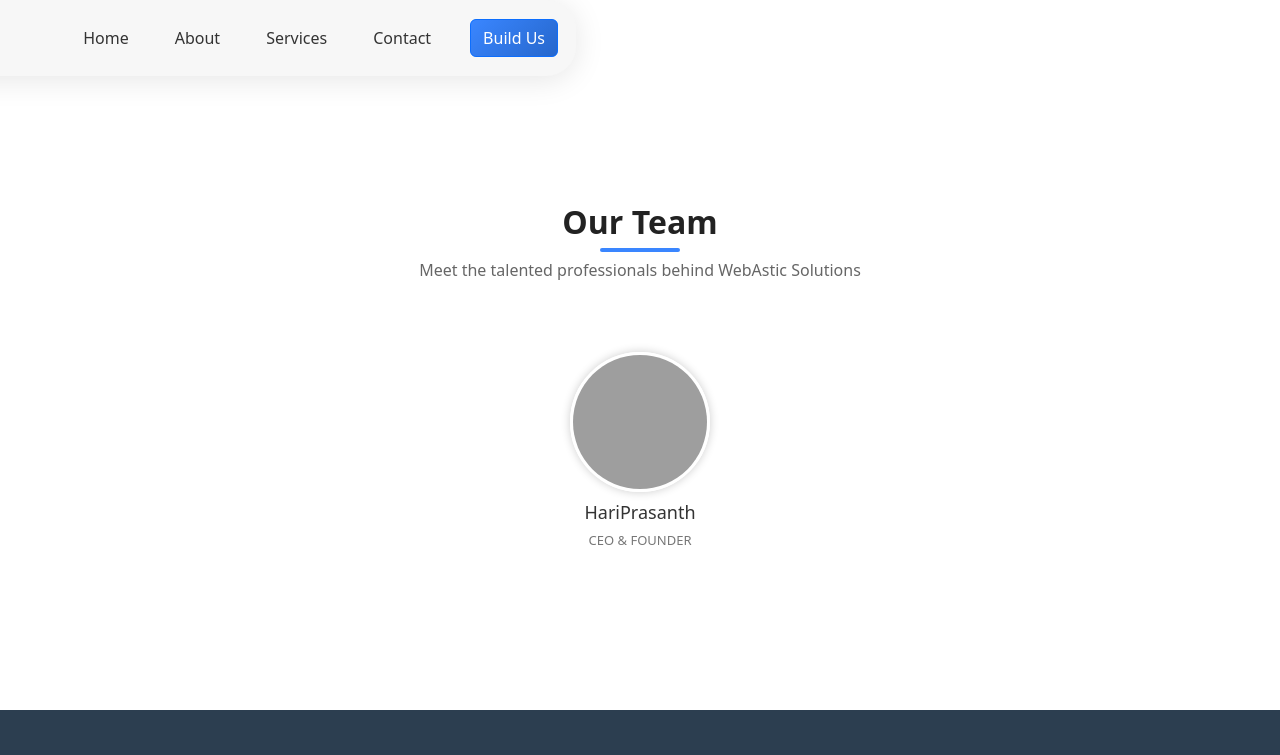
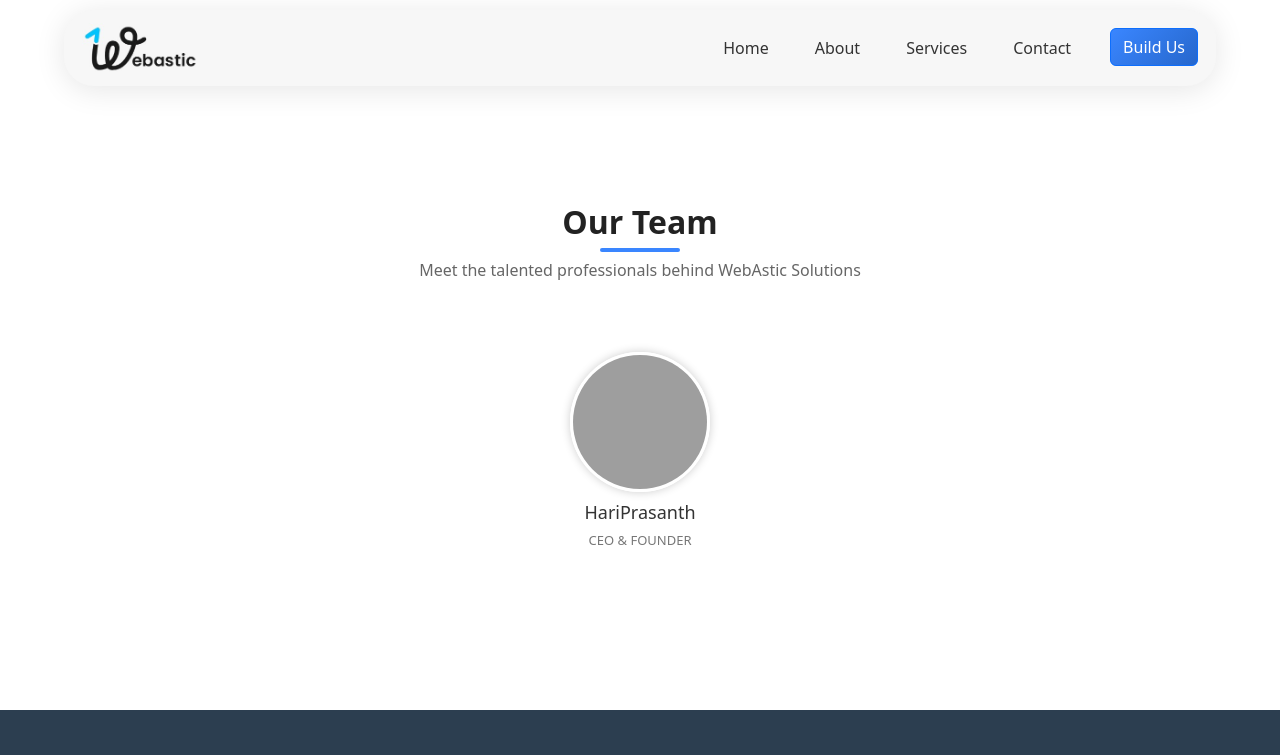
Before and after one commit to HARI2K24-WEB/WebAstic, a plain HTML site: page team.html in a window 1280 px wide. Shown: the top 755 px of the page. Drawn offline with nearby package versions, Linux system fonts and the light colour scheme; grey boxes are pictures that could not be loaded; a script that the page names is missing.

Commit message:
Navbar Update

```diff
--- a/team.html
+++ b/team.html
@@ -166,37 +166,25 @@
 
 <body>
 
-    <!-- Navbar -->
-    <nav class="navbar navbar-expand-lg navbar-light fixed-top">
+    <!-- Desktop Navbar -->
+<nav class="navbar navbar-expand-lg">
   <div class="container">
     <!-- Logo -->
     <a class="navbar-brand" href="#home">
       <img src="photos/name.jpg" alt="WebAstic Logo" style="height: 50px; width: auto;">
     </a>
 
-            <!-- Toggler for mobile -->.=
-            <button class="navbar-toggler" type="button" data-bs-toggle="collapse" data-bs-target="#navbarNav"
-                aria-controls="navbarNav" aria-expanded="false" aria-label="Toggle navigation">
-                <span class="navbar-toggler-icon"></span>
-            </button>
-
     <!-- Navbar links -->
-            <div class="collapse navbar-collapse" id="navbarNav">
+    <div  id="navbarNav">
       <ul class="navbar-nav ms-auto">
-                    <li class="nav-item">
-                        <a class="nav-link" href="index.html#home">Home</a>
-                    </li>
-                    <li class="nav-item">
-                        <a class="nav-link" href="index.html#about">About</a>
-                    </li>
-                    <li class="nav-item">
-                        <a class="nav-link" href="index.html#services">Services</a>
-                    </li>
-                    <li class="nav-item">
-                        <a class="nav-link" href="index.html#contact">Contact</a>
-                    </li>
+        <li class="nav-item"><a class="nav-link active" href="#home">Home</a></li>
+        <li class="nav-item"><a class="nav-link" href="#about">About</a></li>
+        <li class="nav-item"><a class="nav-link" href="#services">Services</a></li>
+        <li class="nav-item"><a class="nav-link" href="#contact">Contact</a></li>
+      <div class="ms-lg-3 mt-3 mt-lg-0">
+        <a href="#contact" class="btn btn-primary">Build Us</a>
+      </div>
        </ul>
-                <a href="index.html#contact" class="btn btn-primary ms-lg-3 mt-3 mt-lg-0">Build Us</a>
     </div>
   </div>
 </nav>
```
Lines whose indentation alone changed are shown as unchanged.
